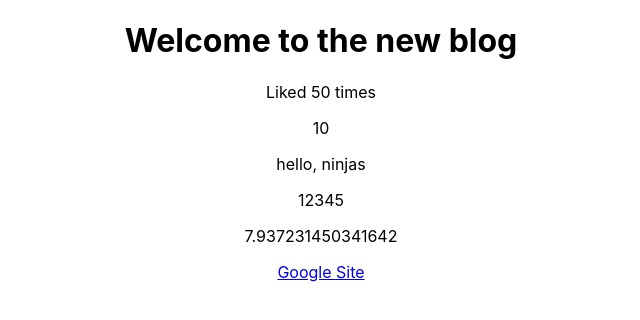
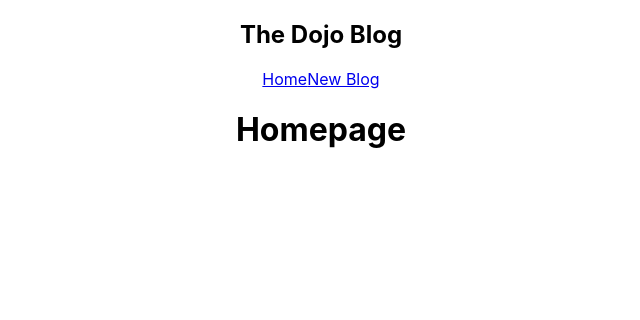
Before and after one commit to CoderApple/Modern-React, a React (Create React App) app in the folder dojo-blog/: page / in a window 1280 px wide. Shown: the top 320 px of the page, without its empty margins (319-959 px from the left). Built offline with nearby package versions, Linux system fonts and the light colour scheme.

Commit message:
Multiple Components

```diff
--- a/dojo-blog/src/App.js
+++ b/dojo-blog/src/App.js
@@ -1,4 +1,6 @@
 import './App.css';
+import Navbar from './navbar';
+import Home from './home';
 
 function App() {
   const title = 'Welcome to the new blog';
@@ -8,18 +10,10 @@
 
   return (
     <div className="App">
+      <Navbar />
       <div className="content">
-        <h1>{ title }</h1>
-        <p>Liked { likes } times</p>
+        <Home />
 
-        {/* <p>{ person }</p> */}
-
-        <p>{ 10 }</p>
-        <p>{ "hello, ninjas" }</p>
-        <p>{ [1, 2, 3, 4, 5] }</p>
-        <p>{ Math.random() * 10}</p>
-
-        <a href={ link }>Google Site</a>
       </div>
     </div>
   );
--- /dev/null
+++ b/dojo-blog/src/home.js
@@ -0,0 +1,7 @@
+const Home = () => {
+    return (
+        <h1>Homepage</h1>
+    );
+}
+
+export default Home;
--- /dev/null
+++ b/dojo-blog/src/navbar.js
@@ -0,0 +1,14 @@
+const Navbar = () => {
+    return (
+        <nav className="navbar">
+            <h1>The Dojo Blog</h1>
+            <div className="links">
+                <a href="/">Home</a>
+                <a href="/create">New Blog</a>
+
+            </div>
+        </nav>
+    );
+}
+
+export default Navbar;
```
